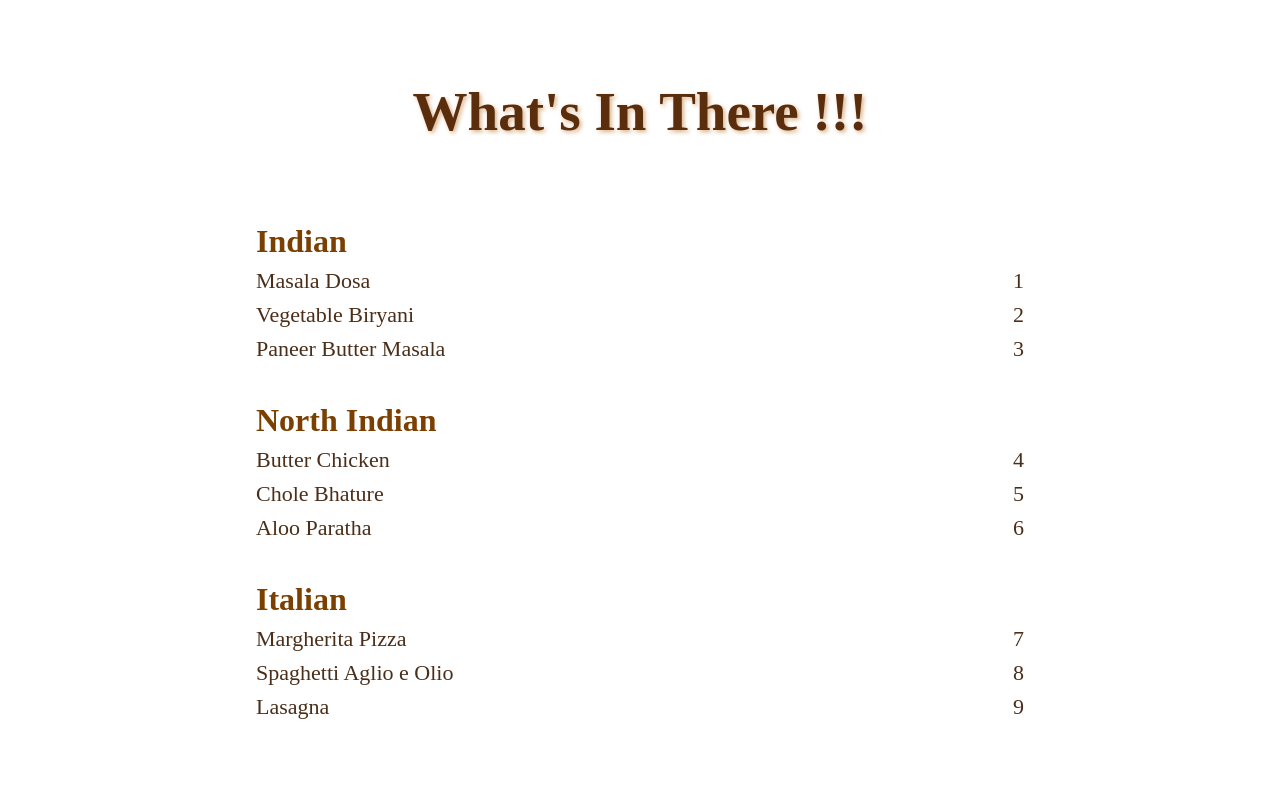
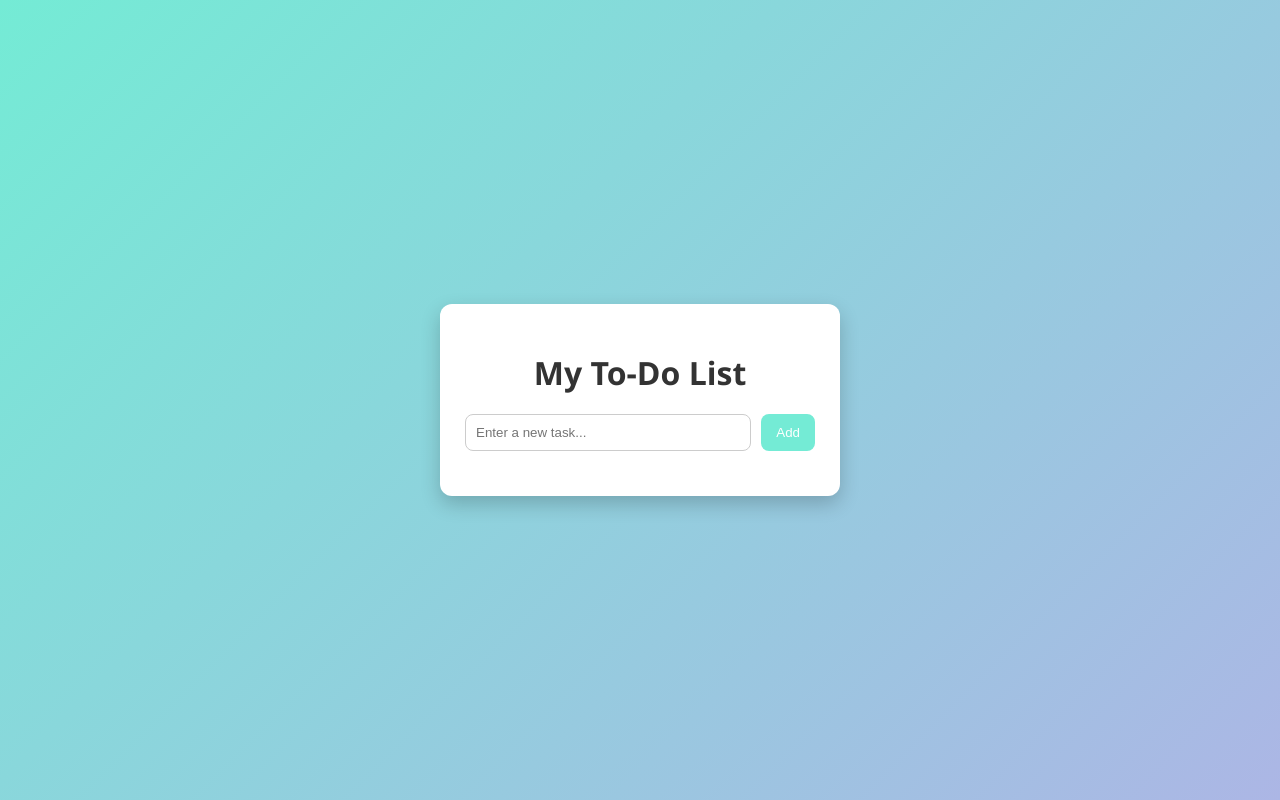
Before and after one commit to Abinayaanand22/Anubharathi_cybersecurity, a plain HTML site: page index.html in a window 1280 px wide. Drawn offline with Linux system fonts and the light colour scheme.

Commit message:
Add files via upload

```diff
--- a/index.html
+++ b/index.html
@@ -1,122 +1,123 @@
 <!doctype html>
-<html>
+<html lang="en">
   <head>
-    <title>Contents</title>
-
+    <meta charset="UTF-8" />
+    <title>To-Do List App</title>
     <style>
       body {
+        font-family: "Segoe UI", Tahoma, Geneva, Verdana, sans-serif;
+        background: linear-gradient(135deg, #74ebd5 0%, #acb6e5 100%);
         margin: 0;
         padding: 0;
-        background-image: url("images/indexbg.png");
-        background-size: cover;
-        background-position: center;
-        background-repeat: no-repeat;
-        font-family: "Times New Roman", Times, serif;
+        display: flex;
+        justify-content: center;
+        align-items: center;
+        height: 100vh;
       }
-
-      /* Heading */
-
+      .app {
+        background: #fff;
+        width: 350px;
+        padding: 25px;
+        border-radius: 12px;
+        box-shadow: 0 8px 20px rgba(0, 0, 0, 0.2);
+      }
       h1 {
         text-align: center;
-        margin-top: 80px;
-        font-size: 55px;
-        color: #5a2d0c;
-        text-shadow: 2px 2px 4px #d8b38a;
+        color: #333;
+        margin-bottom: 20px;
       }
-
-      /* Content area */
-
-      .container {
-        width: 60%;
-        margin: 80px auto;
-      }
-
-      /* Cuisine titles */
-
-      .cuisine {
-        font-size: 32px;
-        color: #7b3f00;
-        margin-top: 40px;
-        font-weight: bold;
-      }
-
-      /* Row layout */
-
-      .row {
+      .input-area {
         display: flex;
         justify-content: space-between;
-        font-size: 22px;
-        color: #4b2e19;
-        margin: 8px 0;
+        margin-bottom: 20px;
       }
-
-      /* Dish links */
-
-      a {
-        text-decoration: none;
-        color: #4b2e19;
+      input {
+        flex: 1;
+        padding: 10px;
+        border: 1px solid #ccc;
+        border-radius: 8px;
+        outline: none;
+        transition: border 0.3s;
       }
-
-      a:hover {
-        color: #8b4513;
+      input:focus {
+        border-color: #74ebd5;
+      }
+      button {
+        margin-left: 10px;
+        padding: 10px 15px;
+        border: none;
+        background: #74ebd5;
+        color: #fff;
+        border-radius: 8px;
+        cursor: pointer;
+        transition: background 0.3s;
+      }
+      button:hover {
+        background: #4bb3a7;
+      }
+      ul {
+        list-style: none;
+        padding: 0;
+        margin: 0;
+      }
+      li {
+        background: #f9f9f9;
+        margin-bottom: 10px;
+        padding: 10px;
+        border-radius: 8px;
+        display: flex;
+        justify-content: space-between;
+        align-items: center;
+        transition: transform 0.2s;
+      }
+      li:hover {
+        transform: scale(1.02);
+      }
+      .delete {
+        background: #ff6b6b;
+        border: none;
+        padding: 6px 10px;
+        border-radius: 6px;
+        color: #fff;
+        cursor: pointer;
+        transition: background 0.3s;
+      }
+      .delete:hover {
+        background: #e63946;
       }
     </style>
   </head>
+  <body>
+    <div class="app">
+      <h1>My To-Do List</h1>
+      <div class="input-area">
+        <input type="text" id="taskInput" placeholder="Enter a new task..." />
+        <button onclick="addTask()">Add</button>
+      </div>
+      <ul id="taskList"></ul>
+    </div>
 
-  <body>
-    <h1>What's In There !!!</h1>
+    <script>
+      function addTask() {
+        const input = document.getElementById("taskInput");
+        const task = input.value.trim();
+        if (task === "") return;
 
-    <div class="container">
-      <div class="cuisine">Indian</div>
+        const li = document.createElement("li");
+        li.textContent = task;
 
-      <div class="row">
-        <span><a href="masala-dosa.html">Masala Dosa</a></span>
-        <span>1</span>
-      </div>
+        const deleteBtn = document.createElement("button");
+        deleteBtn.textContent = "Delete";
+        deleteBtn.className = "delete";
+        deleteBtn.onclick = function () {
+          li.remove();
+        };
 
-      <div class="row">
-        <span><a href="biryani.html">Vegetable Biryani</a></span>
-        <span>2</span>
-      </div>
+        li.appendChild(deleteBtn);
+        document.getElementById("taskList").appendChild(li);
 
-      <div class="row">
-        <span><a href="paneer.html">Paneer Butter Masala</a></span>
-        <span>3</span>
-      </div>
-
-      <div class="cuisine">North Indian</div>
-
-      <div class="row">
-        <span><a href="butter-chicken.html">Butter Chicken</a></span>
-        <span>4</span>
-      </div>
-
-      <div class="row">
-        <span><a href="chole.html">Chole Bhature</a></span>
-        <span>5</span>
-      </div>
-
-      <div class="row">
-        <span><a href="paratha.html">Aloo Paratha</a></span>
-        <span>6</span>
-      </div>
-
-      <div class="cuisine">Italian</div>
-
-      <div class="row">
-        <span><a href="pizza.html">Margherita Pizza</a></span>
-        <span>7</span>
-      </div>
-
-      <div class="row">
-        <span><a href="spaghetti.html">Spaghetti Aglio e Olio</a></span>
-        <span>8</span>
-      </div>
-
-      <div class="row">
-        <span><a href="lasagna.html">Lasagna</a></span>
-        <span>9</span>
-      </div>
-    </div>
+        input.value = "";
+      }
+    </script>
   </body>
 </html>
```
